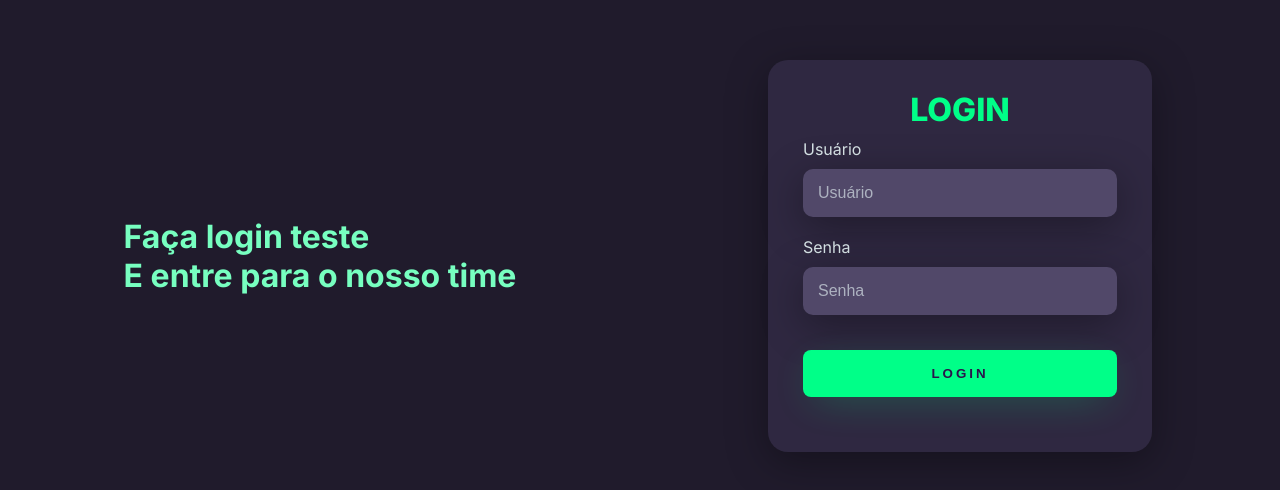
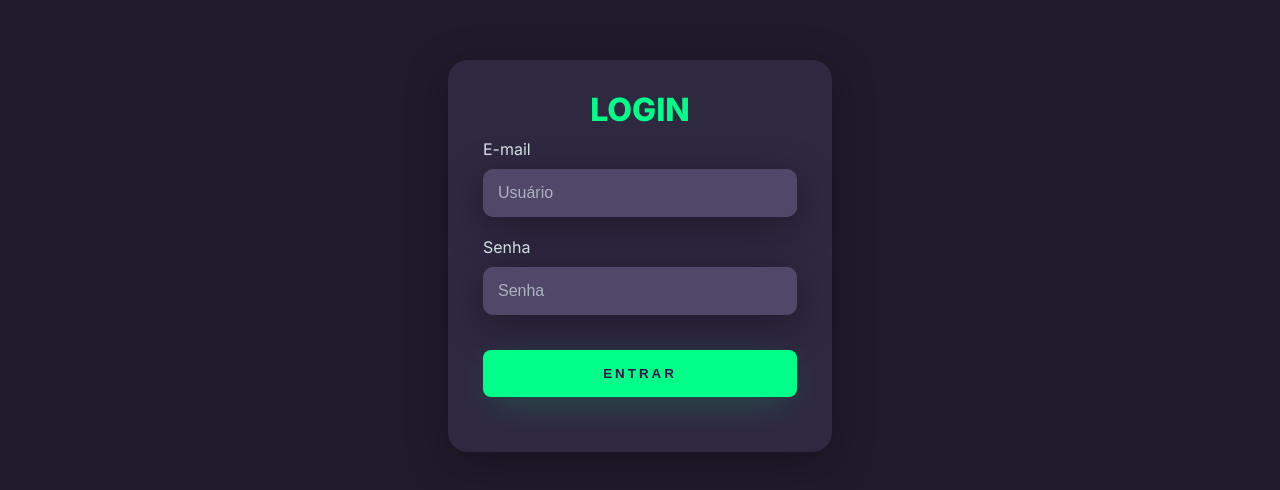
Before and after one commit to Cracha-virtual-LEDES/cracha-virtual-app, a Next.js app: page / in a window 1280 px wide. Shown: the part 144-634 px from the top of the page. Built offline with nearby package versions, Linux system fonts and the light colour scheme.

Commit message:
feat: Controla login de usuário no frontend

```diff
--- a/package.json
+++ b/package.json
@@ -13,11 +13,14 @@
     "bcryptjs": "^2.4.3",
     "jose": "^5.2.0",
     "next": "14.1.0",
+    "nookies": "^2.5.2",
     "react": "^18",
-    "react-dom": "^18"
+    "react-dom": "^18",
+    "react-hook-form": "^7.49.3"
   },
   "devDependencies": {
     "@types/bcryptjs": "^2.4.6",
+    "@types/cookie": "^0.6.0",
     "@types/node": "^20",
     "@types/react": "^18",
     "@types/react-dom": "^18",
--- a/src/app/api/login/route.ts
+++ b/src/app/api/login/route.ts
@@ -13,14 +13,7 @@ export async function POST(req: NextRequest) {
       );
     }
 
-    const response = NextResponse.json({ message: "OK" }, { status: 200 });
-
-    response.cookies.set({
-      name: "token",
-      value: token,
-    });
-
-    return response;
+    return NextResponse.json({ message: "OK", token: token }, { status: 200 });
   } catch (error) {
     if (process.env.NODE_ENV !== "production") {
       return NextResponse.json(
--- a/src/app/cracha/layout.tsx
+++ b/src/app/cracha/layout.tsx
@@ -9,7 +9,5 @@ export default function RootLayout({
 }: Readonly<{
   children: React.ReactNode;
 }>) {
-  return (
-    <section>{children}</section>
-  );
+  return <section>{children}</section>;
 }
--- a/src/app/layout.tsx
+++ b/src/app/layout.tsx
@@ -1,6 +1,7 @@
 import type { Metadata } from "next";
 import { Inter } from "next/font/google";
 import "./globals.css";
+import AuthProvider from "src/context/AuthContext";
 
 const inter = Inter({ subsets: ["latin"] });
 
@@ -16,7 +17,9 @@ export default function RootLayout({
 }>) {
   return (
     <html lang="pt-BR">
-      <body className={inter.className}>{children}</body>
+      <body className={inter.className}>
+        <AuthProvider>{children}</AuthProvider>
+      </body>
     </html>
   );
 }
--- a/src/app/page.tsx
+++ b/src/app/page.tsx
@@ -1,30 +1,51 @@
+"use client";
+
+import { useContext } from "react";
 import styles from "./page.module.css";
+import { useForm } from "react-hook-form";
+import { AuthContext } from "src/context/AuthContext";
+
+type FormInput = {
+  email: string;
+  password: string;
+};
 
 export default function Home() {
+  const { register, handleSubmit } = useForm<FormInput>();
+  const { signIn } = useContext(AuthContext);
+
+  const handleSignIn = async (data: FormInput) => {
+    await signIn(data);
+    console.log(data);
+  };
+
   return (
-    <main className={styles.main}>
+    <>
       <div className={styles.mainLogin}>
-        <div className={styles.leftLogin}>
-          <h1>
-            Faça login teste
-            <br />E entre para o nosso time
-          </h1>
-        </div>
         <div className={styles.rightLogin}>
           <div className={styles.cardLogin}>
             <h1>LOGIN</h1>
             <div className={styles.textfield}>
-              <label>Usuário</label>
-              <input type="text" name="usuario" placeholder="Usuário" />
+              <label>E-mail</label>
+              <input type="text" placeholder="Usuário" {...register("email")} />
             </div>
             <div className={styles.textfield}>
               <label>Senha</label>
-              <input type="password" name="password" placeholder="Senha" />
+              <input
+                type="password"
+                placeholder="Senha"
+                {...register("password")}
+              />
             </div>
-            <button className={styles.btnLogin}>Login</button>
+            <button
+              className={styles.btnLogin}
+              onClick={() => handleSubmit(handleSignIn)()}
+            >
+              Entrar
+            </button>
           </div>
         </div>
       </div>
-    </main>
+    </>
   );
 }
--- /dev/null
+++ b/src/context/AuthContext.tsx
@@ -0,0 +1,67 @@
+"use client";
+
+import { createContext, useEffect, useState } from "react";
+import { parseCookies, setCookie } from "nookies";
+
+type AuthContextType = {
+  isAuthenticaded: boolean;
+  user: User | null;
+  signIn: (credentials: SignInCredentials) => Promise<void>;
+};
+
+type SignInCredentials = {
+  email: string;
+  password: string;
+};
+
+type User = {
+  id: number;
+  name: string;
+  email: string;
+  isAdmin: boolean;
+};
+
+export const AuthContext = createContext({} as AuthContextType);
+
+export default function AuthProvider({
+  children,
+}: Readonly<{
+  children: React.ReactNode;
+}>) {
+  const [user, setUser] = useState<User | null>(null);
+  const isAuthenticaded = !!user;
+
+  useEffect(() => {
+    const { token: token } = parseCookies();
+
+    if (token) {
+      // endpoint para validar o token e retornar dados do usuário
+      // console.log("token", token);
+    }
+  }, []);
+
+  async function signIn({ email, password }: SignInCredentials) {
+    const res = await fetch("http://localhost:3000/api/login", {
+      method: "POST",
+      body: JSON.stringify({ email, password }),
+    });
+
+    if (res.ok) {
+      const { token } = await res.json();
+
+      setCookie(undefined, "token", token, {
+        maxAge: 60 * 60 * 1, // 1 hour
+      });
+
+      if (typeof window !== "undefined") {
+        window.location.href = "/cracha";
+      }
+    }
+  }
+
+  return (
+    <AuthContext.Provider value={{ user, isAuthenticaded, signIn }}>
+      {children}
+    </AuthContext.Provider>
+  );
+}
--- a/src/service/Token.ts
+++ b/src/service/Token.ts
@@ -1,5 +1,3 @@
-"use server";
-
 import { SignJWT, jwtVerify } from "jose";
 
 function getJwtSecretKey() {
--- a/src/service/index.ts
+++ b/src/service/index.ts
@@ -1,3 +1,3 @@
 export * from "./Authentication";
 export * from "./PasswordCrypto";
-// export * from "./Token";
+export * from "./Token";
```
Also changed, not shown: src/app/cracha/page.tsx (+13 -1 lines), src/app/api/user/route.ts (line endings or trailing spaces), 1 other file (tests, documents, lock files or other folders).
